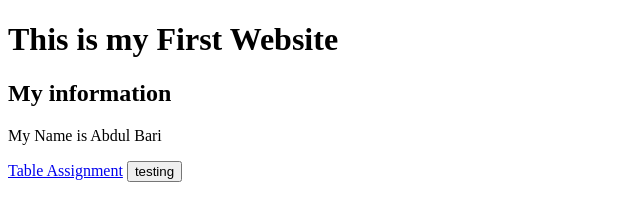
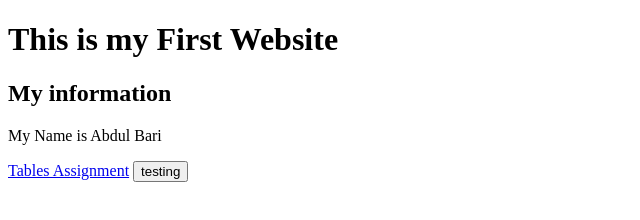
Before and after one commit to KashifHaiderAli/WebAppSMIT, a plain HTML site: page index.html in a window 1280 px wide. Shown: the full height of the page, 0-640 px from the left. Drawn offline with Linux system fonts and the light colour scheme.

Commit message:
Link Table Assignment

```diff
--- a/index.html
+++ b/index.html
@@ -10,7 +10,7 @@
    <h2>My information</h2>
 
    <p>My Name is Abdul Bari</p>
-    <a href="tableassignment.html">Table Assignment</a>
+    <a href="tableassignment.html">Tables Assignment</a>
 
    <button>testing</button>
 </body>
```
